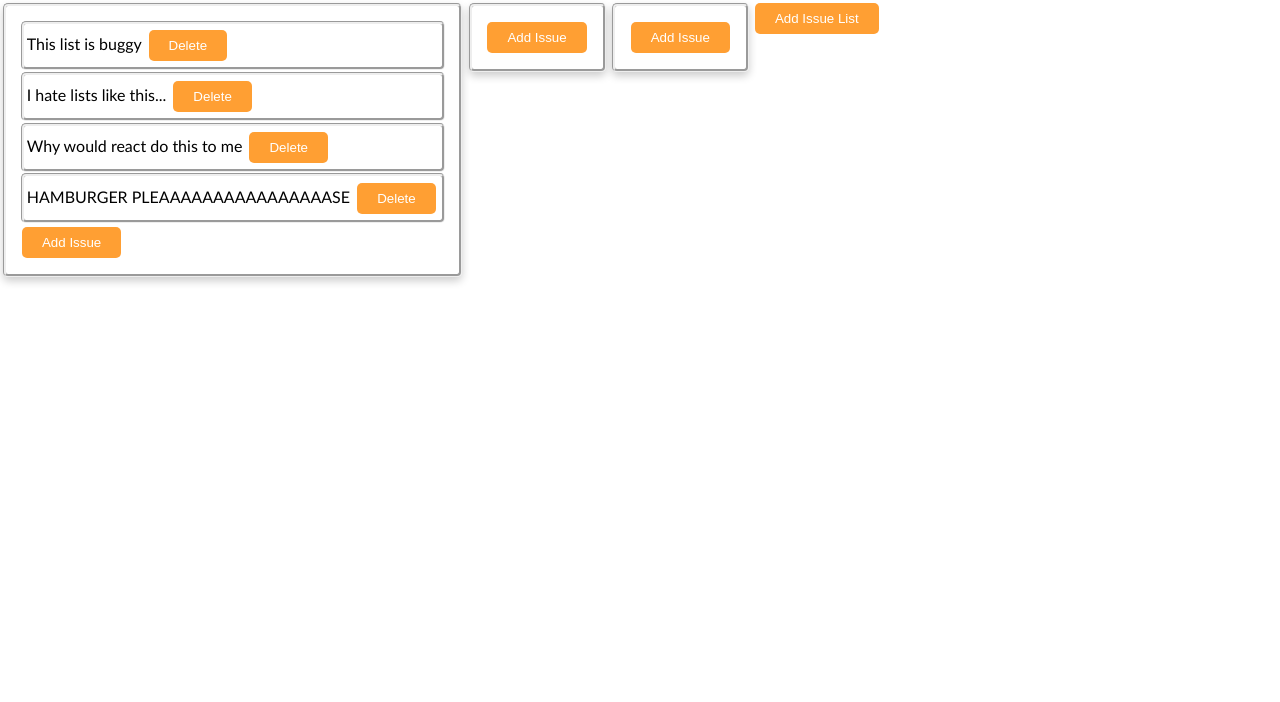
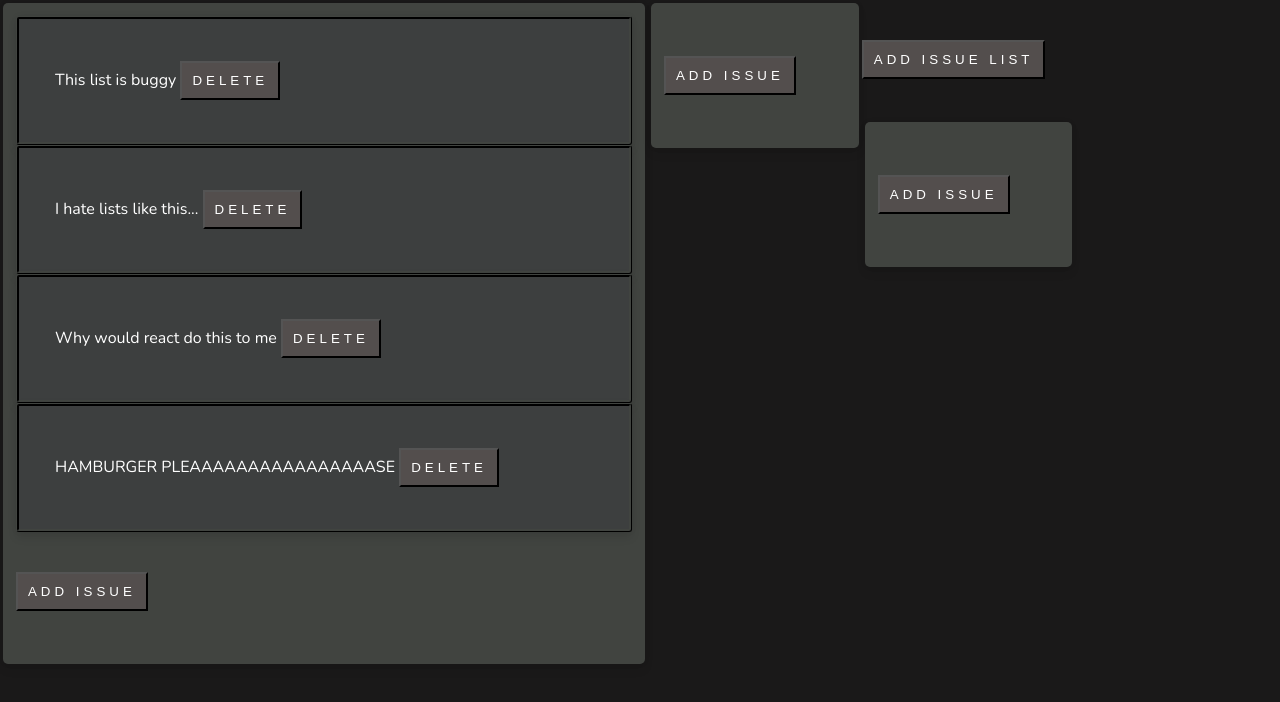
Before and after one commit to infomediadesign/sad-02-2022-project-the-secret-ingredient, a React (Create React App) app in the folder frontend/: page / in a window 1280 px wide. Shown: the top 702 px of the page. Built offline with nearby package versions, Linux system fonts and the light colour scheme.

Commit message:
Added background style Added styles for buttons added transitions and animations for buttons

```diff
--- a/frontend/public/index.html
+++ b/frontend/public/index.html
@@ -10,6 +10,7 @@
       content="Web site created using create-react-app"
     />
     <link rel="apple-touch-icon" href="%PUBLIC_URL%/logo192.png" />
+    <link href="https://fonts.googleapis.com/css?family=Nunito:200,300,400,600,700,900" rel="stylesheet">
     <!--
       manifest.json provides metadata used when your web app is installed on a
       user's mobile device or desktop. See https://developers.google.com/web/fundamentals/web-app-manifest/
--- a/frontend/src/styles/Board.scss
+++ b/frontend/src/styles/Board.scss
@@ -1,26 +1,73 @@
-$font-stack: Arial, Helvetica, sans-serif;
+$font-stack: 'Nunito';
 $light-color: #f4f4f4;
 // $primary-color: #0e6cff;
 $primary-color: #ffffff;
 $secondary-color: #ff8700;
 
+body{
+    background-color: #1a1919;
+}
 
 
 
 
+// %btn {
+//     display: inline-block;
+//     border-radius: 5px;
+//     padding: 8px 20px;
+//     margin: 3px;
 
-%btn {
+//     &:hover {
+//         transform: scale(.98);
+//     }
+// }
+
+%btn{
+    position: relative;
     display: inline-block;
-    border-radius: 5px;
-    padding: 8px 20px;
-    margin: 3px;
+    padding: 10px 10px;
+    margin: 40px 0;
+    color: #ffffff;
+    text-decoration: none;
+    text-transform: uppercase;
+    transition: 0.5s;
+    letter-spacing: 4px;
+    overflow: hidden;
+    margin-right: 50px;
+    background-color: #4d504b;
+}
+%btn:hover{
+    background: rgb(177, 169, 169);
+    color: #050801;
+    box-shadow: 0 0 5px #d7ecff,
+                0 0 25px #b9b3f1,
+                0 0 50px #919ddf,
+                0 0 200px #8485b4;
+     -webkit-box-reflect:below 1px linear-gradient(transparent, #0005);
 
-    &:hover {
-        transform: scale(.98);
+}
+//#03e9f4;
+%btn{
+    filter: hue-rotate(270deg);
+}
+%btn span{
+    position: absolute;
+    display: block;
+    top: 0;
+    left: 0;
+    width: 100%;
+    height: 2px;
+    background: linear-gradient(90deg,transparent,#03e9f4);
+    animation: animate1 1s linear infinite;
+    @keyframes animate1{
+        0%{
+            left: -100%;
+        }
+        50%,100%{
+            left: 100%;
+        }
     }
 }
-
-
 
 
 
@@ -28,10 +75,13 @@ $secondary-color: #ff8700;
     float: left;
     padding: 0.8rem;
     margin: 0.2rem;
-    box-shadow: 0 4px 8px 0 rgb(0 0 0 / 20%);
+    box-shadow: 0 6px 10px rgba(0,0,0,.08), 0 0 6px rgba(0,0,0,.05);
     border-radius: 5px;
-    border-style:groove;
-    font-family: 'Trebuchet MS', sans-serif;
+    border-style:hidden;
+    font-family: 'Nunito';
+    background-color: #414440;
+    color: #fff;
+
 
 }
 
@@ -41,27 +91,44 @@ $secondary-color: #ff8700;
 }
 
 .issueList{
-    padding: 0.2rem;
-    margin: 0.1rem;
-    border-radius: 5px;
-    border-style:groove;
+//     padding: 0.2rem;
+//     margin: 0.1rem;
+//     border-radius: 5px;
+//     border-style:groove;
+//     box-shadow: 0 6px 10px rgba(0,0,0,.08), 0 0 6px rgba(0,0,0,.05);
+//     transition: .3s transform cubic-bezier(.155,1.105,.295,1.12),.3s box-shadow,.3s -webkit-transform cubic-bezier(.155,1.105,.295,1.12);
+//   padding: 14px 80px 18px 36px;
+//   cursor: pointer;
+    border-style: ridge;
+    border-color: #414440;
+    border-radius: 3px;
+    background: #fff;
+    box-shadow: 0 6px 10px rgba(0,0,0,.08),0 0 6px rgba(0,0,0,.05);
+    transition: .3s transform cubic-bezier(.155,1.105,.295,1.12),.3s box-shadow,.3s -webkit-transform cubic-bezier(.155,1.105,.295,1.12);
+    padding: 2px 80px 2px 36px;
+    cursor: pointer;
+    background-color:rgb(61, 63, 63) ;
+    text-align: left;
+
 }
 .issueList:hover{
-    box-shadow: 0 8px 16px 0 rgba(0,0,0,0.2);
+    // box-shadow: 0 8px 16px 0 rgba(0,0,0,0.2);
+    transform: scale(1.05);
+  box-shadow: 0 10px 20px rgba(0,0,0,.12), 0 4px 8px rgba(0,0,0,.06);
 }
 
 .btn-primary {
     @extend %btn;
-    background-color: lighten($secondary-color, 10%);
-    set-background:lighten($secondary-color, 10%);
-    color: $primary-color;
-    border: none;
+    // background-color: lighten($secondary-color, 10%);
+    // set-background:lighten($secondary-color, 10%);
+    // color: $primary-color;
+    // border: none;
 }
 
 .btn-secondary {
     @extend %btn;
-    background-color:lighten($secondary-color, 10%);
-    set-background:lighten($secondary-color, 10%);
-    color: $primary-color;
-    border: none;
+    // background-color:lighten($secondary-color, 10%);
+    // set-background:lighten($secondary-color, 10%);
+    // color: $primary-color;
+    // border: none;
 }
```
